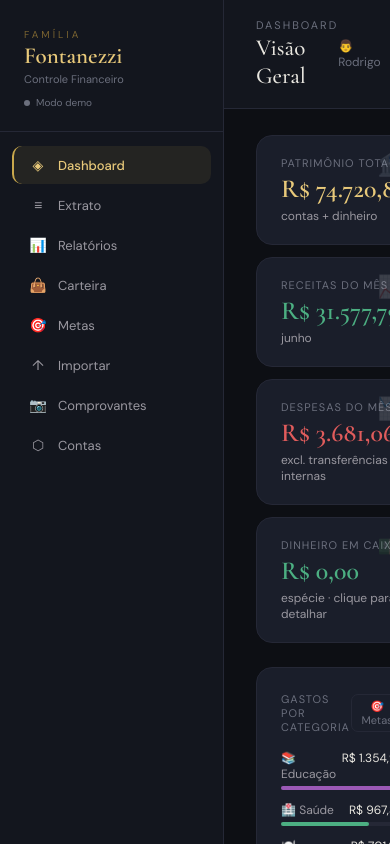
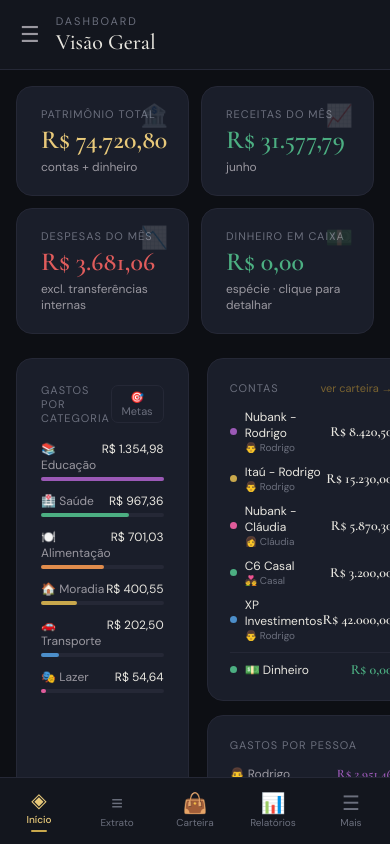
Before and after one commit to drrodrigocampospericiasmedicas-gif/financeiro-fontanezzi, a React (Vite) app: page / in a window 390 px wide. Shown: the top 844 px of the page. Built offline with nearby package versions, Linux system fonts and the light colour scheme.

Commit message:
feat: layout mobile responsivo com bottom nav

```diff
--- a/src/App.jsx
+++ b/src/App.jsx
@@ -1925,34 +1925,105 @@
     importar:"Importar Extrato", comprovantes:"Comprovantes & Notas", contas:"Contas"
   };
 
+  const [menuOpen, setMenuOpen] = useState(false);
+  const isMobile = typeof window !== 'undefined' && window.innerWidth < 768;
+
+  // Bottom nav items (most used, max 5)
+  const bottomNav = [
+    { id:"dashboard",   label:"Início",    icon:"◈" },
+    { id:"extrato",     label:"Extrato",   icon:"≡" },
+    { id:"carteira",    label:"Carteira",  icon:"👜" },
+    { id:"relatorios",  label:"Relatórios",icon:"📊" },
+    { id:"mais",        label:"Mais",      icon:"☰"  },
+  ];
+
+  const handleNav = (id) => {
+    if (id === "mais") { setMenuOpen(true); return; }
+    setNav(id); setMenuOpen(false);
+  };
+
   return (
     <>
       <style>{FONTS}</style>
       <style>{`
         *{box-sizing:border-box;margin:0;padding:0;}
-        body{background:${C.bg};}
-        ::-webkit-scrollbar{width:5px;height:5px;}
+        body{background:${C.bg}; overflow-x:hidden;}
+        ::-webkit-scrollbar{width:4px;height:4px;}
         ::-webkit-scrollbar-track{background:${C.surface};}
         ::-webkit-scrollbar-thumb{background:${C.border};border-radius:3px;}
         input[type=date]::-webkit-calendar-picker-indicator,
         input[type=month]::-webkit-calendar-picker-indicator{filter:invert(.5);}
         select option{background:${C.card};color:${C.text};}
+        @media(max-width:767px){
+          .desktop-sidebar{display:none!important;}
+          .mobile-bottomnav{display:flex!important;}
+          .topbar-users{display:none!important;}
+          .page-pad{padding:16px!important;}
+          .topbar-pad{padding:14px 16px!important;}
+        }
+        @media(min-width:768px){
+          .mobile-bottomnav{display:none!important;}
+          .mobile-menu-overlay{display:none!important;}
+        }
       `}</style>
 
       {showConfig && <SupabaseConfig onSave={()=>{ setSbConn(true); setConfig(false); showToast("Supabase conectado!"); }} onClose={()=>setConfig(false)} />}
       {(showForm||editTx) && <TxForm accounts={accounts} initial={editTx} onSave={saveTx} onClose={()=>{ setForm(false); setEditTx(null); }} />}
       {toast && <Toast msg={toast.msg} type={toast.type} />}
 
+      {/* Mobile drawer menu */}
+      {menuOpen && (
+        <div className="mobile-menu-overlay" style={{ position:"fixed", inset:0, zIndex:300, display:"flex" }}>
+          {/* backdrop */}
+          <div onClick={()=>setMenuOpen(false)} style={{ position:"absolute", inset:0, background:"#000a" }} />
+          {/* drawer */}
+          <div style={{ position:"relative", width:280, background:C.surface, borderRight:`1px solid ${C.border}`, display:"flex", flexDirection:"column", height:"100%", zIndex:1 }}>
+            <div style={{ padding:"28px 24px 20px", borderBottom:`1px solid ${C.border}` }}>
+              <div style={{ fontSize:10, color:C.goldDim, letterSpacing:3, textTransform:"uppercase", fontFamily:"'DM Sans',sans-serif", marginBottom:4 }}>Família</div>
+              <div style={{ fontSize:24, fontFamily:"'Cormorant Garamond',serif", color:C.goldLight, fontWeight:600 }}>Fontanezzi</div>
+              <div style={{ fontSize:11, color:C.muted, marginTop:4, fontFamily:"'DM Sans',sans-serif" }}>Controle Financeiro</div>
+              <div style={{ marginTop:10, display:"flex", gap:6, alignItems:"center" }}>
+                <div style={{ width:6, height:6, borderRadius:"50%", background:sbConnected?C.green:C.muted }} />
+                <span style={{ fontSize:10, color:sbConnected?C.green:C.muted, fontFamily:"'DM Sans',sans-serif" }}>
+                  {sbConnected?"Supabase conectado":"Modo demo"}
+                </span>
+              </div>
+            </div>
+            <nav style={{ padding:"12px", flex:1, overflowY:"auto" }}>
+              {navItems.map(item=>(
+                <button key={item.id} onClick={()=>handleNav(item.id)} style={{
+                  display:"flex", alignItems:"center", gap:12, width:"100%", padding:"13px 16px",
+                  borderRadius:12, border:"none", cursor:"pointer", marginBottom:3, textAlign:"left",
+                  background: nav===item.id ? C.gold+"18" : "transparent",
+                  color: nav===item.id ? C.goldLight : C.soft,
+                  fontFamily:"'DM Sans',sans-serif", fontSize:15, fontWeight:nav===item.id?500:400,
+                  borderLeft: nav===item.id ? `2px solid ${C.gold}` : "2px solid transparent",
+                }}>
+                  <span style={{ width:22, textAlign:"center", fontSize:16 }}>{item.icon}</span>
+                  {item.label}
+                </button>
+              ))}
+            </nav>
+            <div style={{ padding:"0 12px 32px" }}>
+              <button onClick={()=>{setConfig(true);setMenuOpen(false);}} style={{ display:"flex", alignItems:"center", gap:8, width:"100%", padding:"13px 16px", borderRadius:12, border:"none", cursor:"pointer", background:"transparent", color:C.muted, fontFamily:"'DM Sans',sans-serif", fontSize:14 }}>
+                ⚙ Configurações
+              </button>
+            </div>
+          </div>
+        </div>
+      )}
+
       <div style={{ display:"flex", minHeight:"100vh", background:C.bg }}>
-        {/* Sidebar */}
-        <div style={{ width:224, background:C.surface, borderRight:`1px solid ${C.border}`, display:"flex", flexDirection:"column", flexShrink:0 }}>
+
+        {/* Desktop Sidebar */}
+        <div className="desktop-sidebar" style={{ width:224, background:C.surface, borderRight:`1px solid ${C.border}`, display:"flex", flexDirection:"column", flexShrink:0 }}>
           <div style={{ padding:"28px 24px 22px", borderBottom:`1px solid ${C.border}` }}>
             <div style={{ fontSize:10, color:C.goldDim, letterSpacing:3, textTransform:"uppercase", fontFamily:"'DM Sans',sans-serif", marginBottom:4 }}>Família</div>
             <div style={{ fontSize:23, fontFamily:"'Cormorant Garamond',serif", color:C.goldLight, fontWeight:600, lineHeight:1 }}>Fontanezzi</div>
             <div style={{ fontSize:11, color:C.muted, marginTop:4, fontFamily:"'DM Sans',sans-serif" }}>Controle Financeiro</div>
             <div style={{ marginTop:10, display:"flex", gap:6, alignItems:"center" }}>
-              <div style={{ width:6, height:6, borderRadius:"50%", background: sbConnected?C.green:C.muted }} />
-              <span style={{ fontSize:10, color: sbConnected?C.green:C.muted, fontFamily:"'DM Sans',sans-serif" }}>
+              <div style={{ width:6, height:6, borderRadius:"50%", background:sbConnected?C.green:C.muted }} />
+              <span style={{ fontSize:10, color:sbConnected?C.green:C.muted, fontFamily:"'DM Sans',sans-serif" }}>
                 {sbConnected?"Supabase conectado":"Modo demo"}
               </span>
             </div>
@@ -1964,7 +2035,7 @@
                 borderRadius:10, border:"none", cursor:"pointer", marginBottom:2, textAlign:"left",
                 background: nav===item.id ? C.gold+"18" : "transparent",
                 color: nav===item.id ? C.goldLight : C.soft,
-                fontFamily:"'DM Sans',sans-serif", fontSize:13, fontWeight: nav===item.id?500:400,
+                fontFamily:"'DM Sans',sans-serif", fontSize:13, fontWeight:nav===item.id?500:400,
                 borderLeft: nav===item.id ? `2px solid ${C.gold}` : "2px solid transparent",
               }}>
                 <span style={{ width:20, textAlign:"center", fontSize:14 }}>{item.icon}</span>
@@ -1979,20 +2050,30 @@
           </div>
         </div>
 
-        {/* Main */}
-        <div style={{ flex:1, overflow:"auto", display:"flex", flexDirection:"column" }}>
-          <div style={{ padding:"18px 32px", borderBottom:`1px solid ${C.border}`, background:C.surface, display:"flex", justifyContent:"space-between", alignItems:"center", flexShrink:0 }}>
-            <div>
-              <div style={{ fontSize:11, color:C.muted, letterSpacing:2, textTransform:"uppercase", fontFamily:"'DM Sans',sans-serif" }}>{navItems.find(n=>n.id===nav)?.label}</div>
-              <div style={{ fontSize:23, fontFamily:"'Cormorant Garamond',serif", color:C.text, fontWeight:500, marginTop:2 }}>{pageTitle[nav]}</div>
-            </div>
-            <div style={{ fontSize:12, color:C.muted, fontFamily:"'DM Sans',sans-serif", display:"flex", gap:12, alignItems:"center" }}>
-              <span>👨 Rodrigo</span>
-              <span style={{ color:C.border }}>|</span>
-              <span>👩 Cláudia</span>
-            </div>
-          </div>
-          <div style={{ padding:"26px 32px", flex:1 }}>
+        {/* Main content */}
+        <div style={{ flex:1, overflow:"auto", display:"flex", flexDirection:"column", minWidth:0 }}>
+
+          {/* Topbar */}
+          <div className="topbar-pad" style={{ padding:"18px 32px", borderBottom:`1px solid ${C.border}`, background:C.surface, display:"flex", justifyContent:"space-between", alignItems:"center", flexShrink:0 }}>
+            <div style={{ display:"flex", alignItems:"center", gap:12 }}>
+              {/* Hamburger — mobile only */}
+              <button onClick={()=>setMenuOpen(true)} style={{
+                display:"none", background:"transparent", border:"none", color:C.soft,
+                fontSize:22, cursor:"pointer", padding:"0 4px", lineHeight:1,
+                // shown via CSS below
+              }} className="hamburger">☰</button>
+              <div>
+                <div style={{ fontSize:11, color:C.muted, letterSpacing:2, textTransform:"uppercase", fontFamily:"'DM Sans',sans-serif" }}>{navItems.find(n=>n.id===nav)?.label}</div>
+                <div style={{ fontSize:22, fontFamily:"'Cormorant Garamond',serif", color:C.text, fontWeight:500, marginTop:1 }}>{pageTitle[nav]}</div>
+              </div>
+            </div>
+            <div className="topbar-users" style={{ fontSize:12, color:C.muted, fontFamily:"'DM Sans',sans-serif", display:"flex", gap:12, alignItems:"center" }}>
+              <span>👨 Rodrigo</span><span style={{color:C.border}}>|</span><span>👩 Cláudia</span>
+            </div>
+          </div>
+
+          {/* Page content */}
+          <div className="page-pad" style={{ padding:"24px 32px", flex:1, paddingBottom:80 }}>
             {nav==="dashboard"    && <Dashboard    transactions={transactions} accounts={accounts} onNavigate={setNav} />}
             {nav==="extrato"      && <Extrato      transactions={transactions} accounts={accounts} onEdit={t=>{setEditTx(t);}} onDelete={deleteTx} onAdd={()=>setForm(true)} />}
             {nav==="relatorios"   && <Relatorios   transactions={transactions} accounts={accounts} />}
@@ -2004,6 +2085,37 @@
           </div>
         </div>
       </div>
+
+      {/* Mobile bottom navigation */}
+      <div className="mobile-bottomnav" style={{
+        position:"fixed", bottom:0, left:0, right:0, zIndex:200,
+        background:C.surface, borderTop:`1px solid ${C.border}`,
+        display:"none", // shown via CSS
+        alignItems:"center", justifyContent:"space-around",
+        padding:"8px 0 max(8px, env(safe-area-inset-bottom))",
+      }}>
+        {bottomNav.map(item=>{
+          const active = item.id !== "mais" && nav === item.id;
+          return (
+            <button key={item.id} onClick={()=>handleNav(item.id)} style={{
+              display:"flex", flexDirection:"column", alignItems:"center", gap:3,
+              background:"transparent", border:"none", cursor:"pointer", flex:1, padding:"4px 0",
+              color: active ? C.goldLight : C.muted,
+            }}>
+              <span style={{ fontSize:20, lineHeight:1 }}>{item.icon}</span>
+              <span style={{ fontSize:10, fontFamily:"'DM Sans',sans-serif", fontWeight: active?500:400 }}>{item.label}</span>
+              {active && <div style={{ width:16, height:2, background:C.gold, borderRadius:2, marginTop:1 }} />}
+            </button>
+          );
+        })}
+      </div>
+
+      {/* Extra CSS for hamburger visibility */}
+      <style>{`
+        @media(max-width:767px){
+          .hamburger{display:block!important;}
+        }
+      `}</style>
     </>
   );
 }
```
